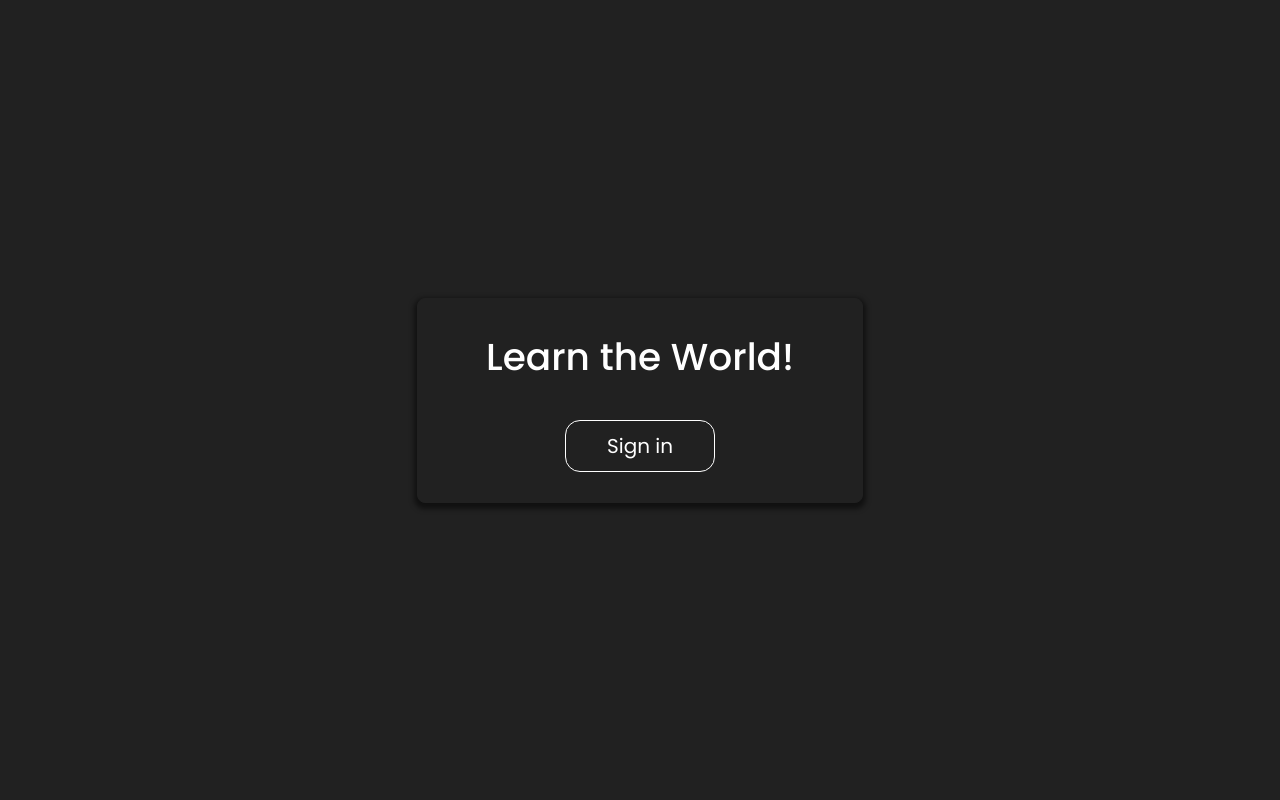
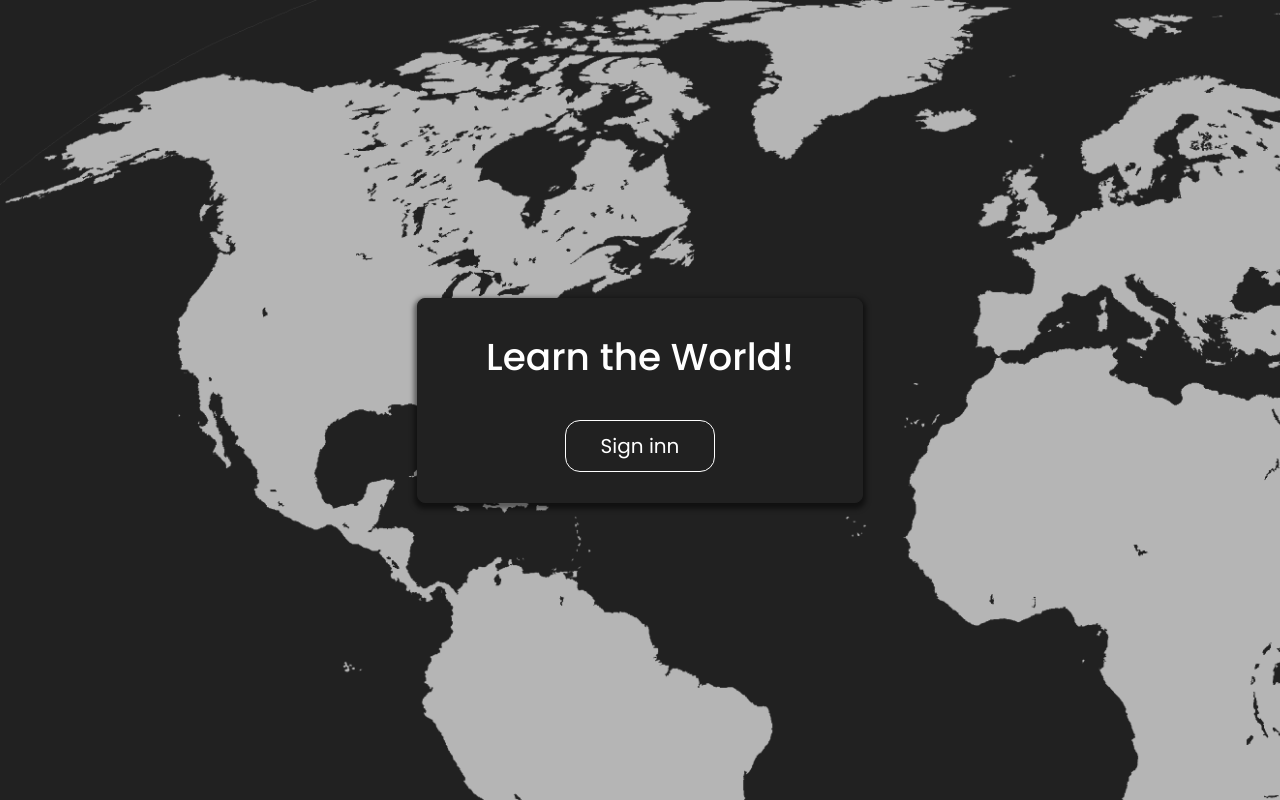
Before and after one commit to zrimshnick/cs545-countries-project, a plain HTML site: page index.html in a window 1280 px wide. Drawn offline with Linux system fonts and the light colour scheme.

Commit message:
fixed paths again

```diff
--- a/index.html
+++ b/index.html
@@ -49,7 +49,7 @@
       </section> -->
       <div id="landingPage-sign-in-container">
         <div id="landingPage-sign-in-welcome">Learn the World!</div>
-        <button id="landingPage-sign-in-button">Sign in</button>
+        <button id="landingPage-sign-in-button">Sign inn</button>
         <div class="hidden" id="landingPage-sign-in-username">
           <input
             type="text"
@@ -66,7 +66,7 @@
             class=""
           />
         </div>
-        <button class="hidden" id="landingPage-sign-in-enter">Sign Inn</button>
+        <button class="hidden" id="landingPage-sign-in-enter">Sign In</button>
       </div>
     </div>
 
--- a/src/scss/_landingPage.scss
+++ b/src/scss/_landingPage.scss
@@ -26,7 +26,7 @@
   align-items: center;
   justify-content: center;
   //background-color: red;
-  background-image: url("src/images/worldBackground2.png");
+  background-image: url("../images/worldBackground2.png");
   background-size: 400vw auto;
   position: relative;
   background-position: 0%;
@@ -61,7 +61,7 @@
   transform: translate(-50%, -50%);
   width: 300px;
   height: 300px;
-  background: url("src/images/worldBackground.png");
+  background: url("../images/worldBackground.png");
   //background-color: #212121;
   background-color: rgb(55, 55, 237);
   background-size: cover;
```
Also changed, not shown: src/scss/style.css, 1 other file.
